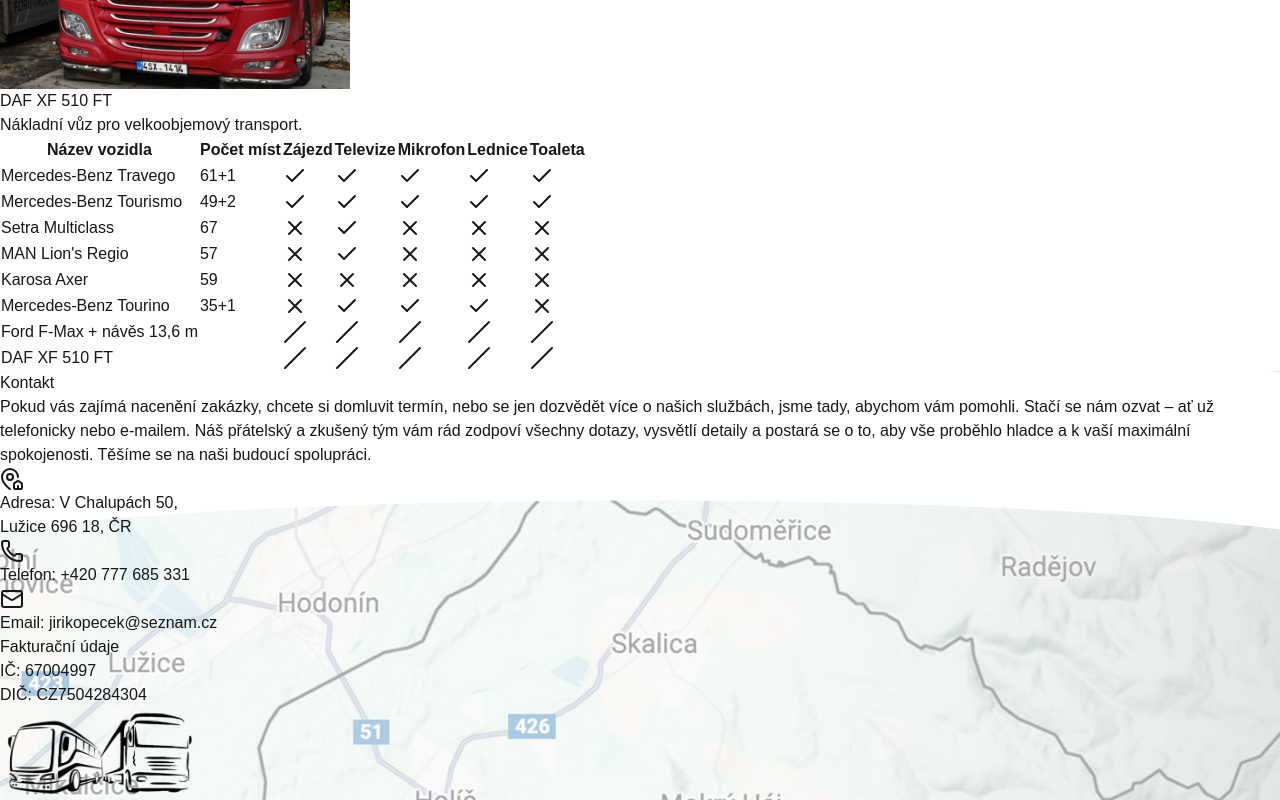
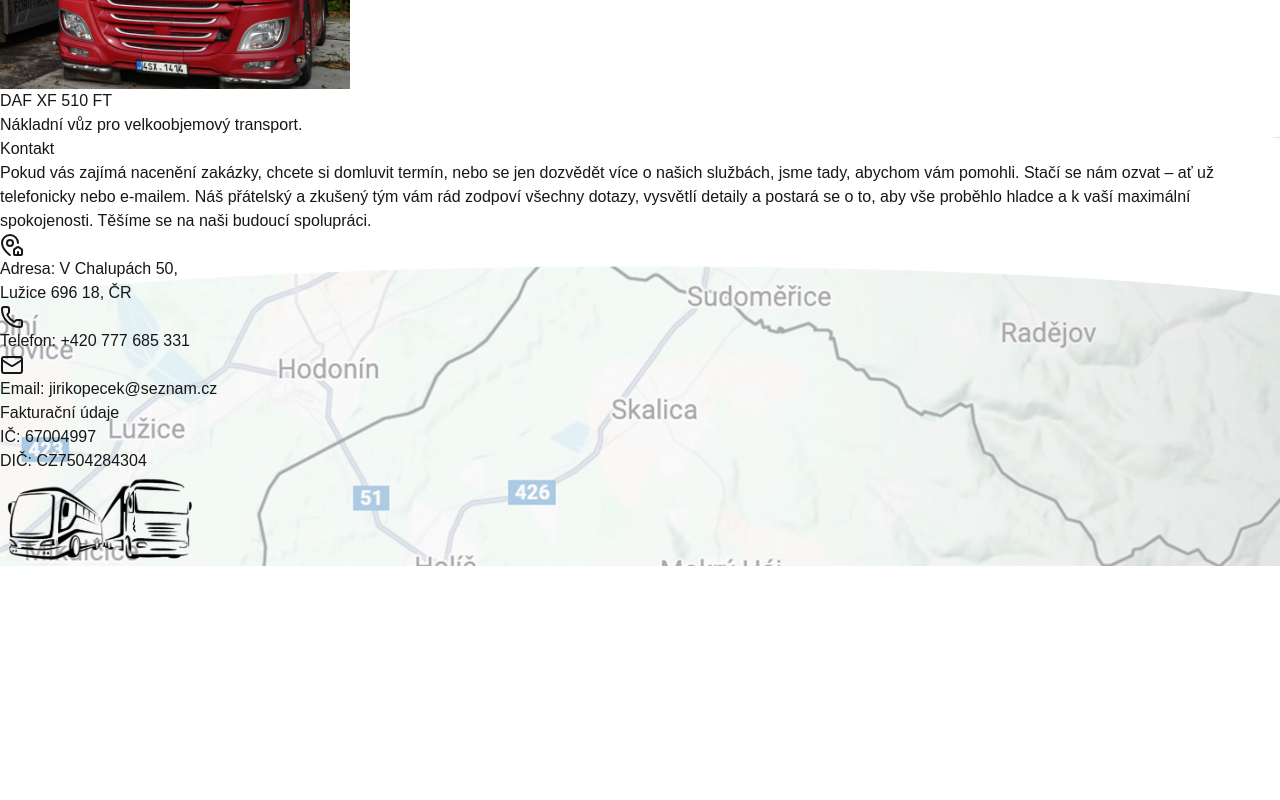
Before and after one commit to lukaskourilcz/autodoprava-kopecek, a Next.js app: page / in a window 1280 px wide. Shown: the part 4934-5734 px from the top of the page. After the commit the page ends 5500 px from the top, so only its background shows below. Built offline with nearby package versions, Linux system fonts and the light colour scheme.

Commit message:
last-commit-of-day

```diff
--- a/src/app/vozovy-park/page.tsx
+++ b/src/app/vozovy-park/page.tsx
@@ -95,7 +95,7 @@
       </div>
 
       {/* Freight Transport (Nákladní doprava) */}
-      <div className="mb-16">
+      <div className="">
         <div className="grid grid-cols-1 sm:grid-cols-2 gap-8">
           {freightTransport.map((truck, index) => (
             <div key={index} className="flex flex-col items-center">
@@ -118,7 +118,7 @@
         </div>
       </div>
       {/* Merged Table */}
-      <div className="overflow-x-auto">
+      {/* <div className="overflow-x-auto">
         <table className="w-full border border-gray-300 text-left">
           <thead className="bg-gray-100">
             <tr>
@@ -168,7 +168,7 @@
             ))}
           </tbody>
         </table>
-      </div>
+      </div> */}
     </section>
   );
 }
```
